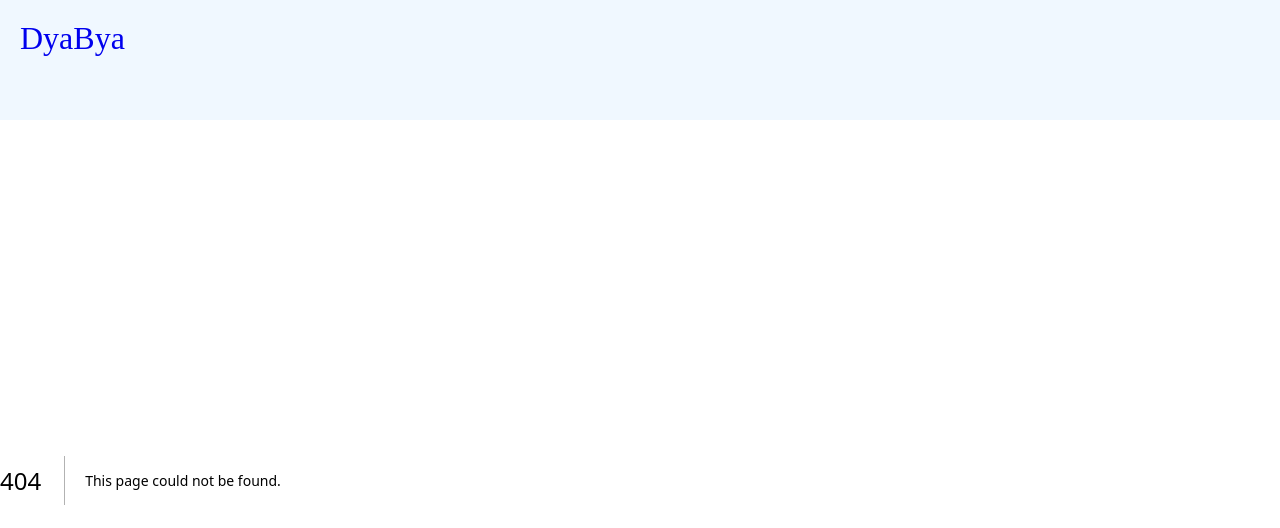
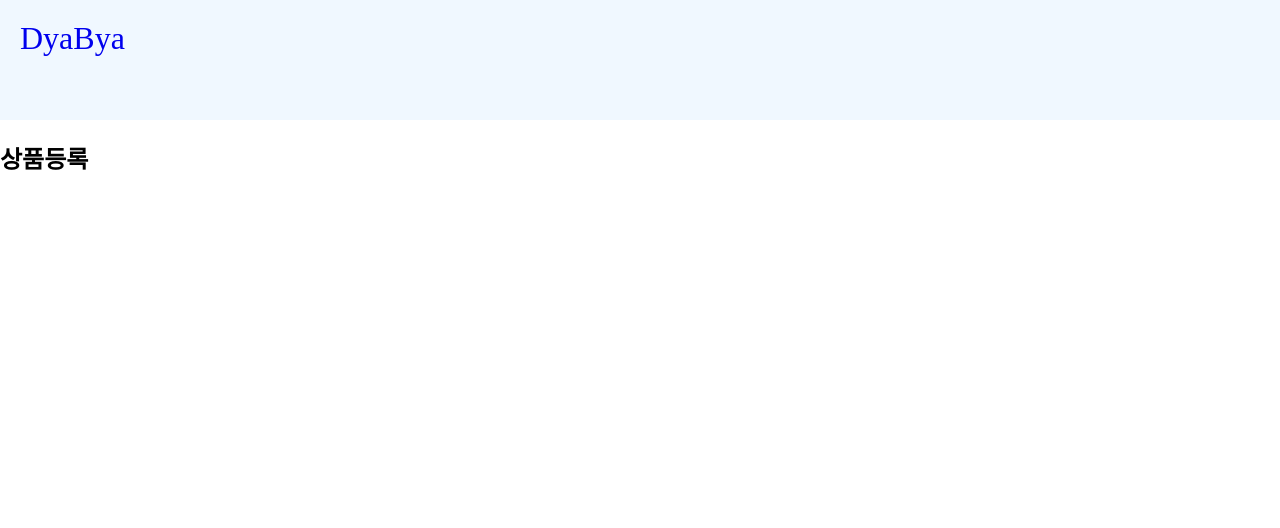
Before and after one commit to kimwoojin123/KDT-IaaS-1team-ERP, a Next.js app in the folder bang/: page /registration in a window 1280 px wide. Before the commit this address had no page. Shown: the top 528 px of the page. Built offline with nearby package versions, Linux system fonts and the light colour scheme.

Commit message:
상품등록 페이지 작성

```diff
--- /dev/null
+++ b/bang/app/registration/page.tsx
@@ -0,0 +1,9 @@
+import '../globals.css'
+
+export default  function registeration() {
+  return (
+    <div className="innerbox">
+      <h2>상품등록</h2>
+    </div>
+  );
+}
```
